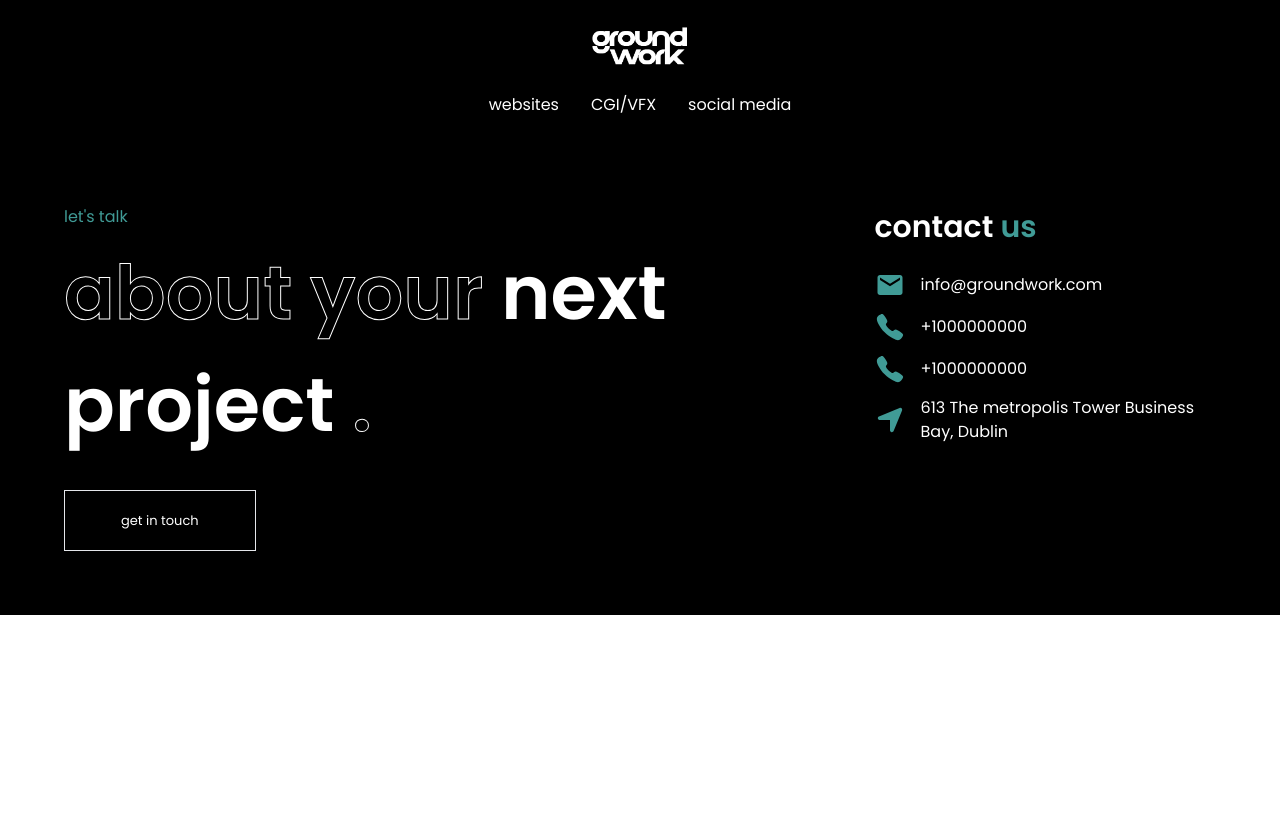
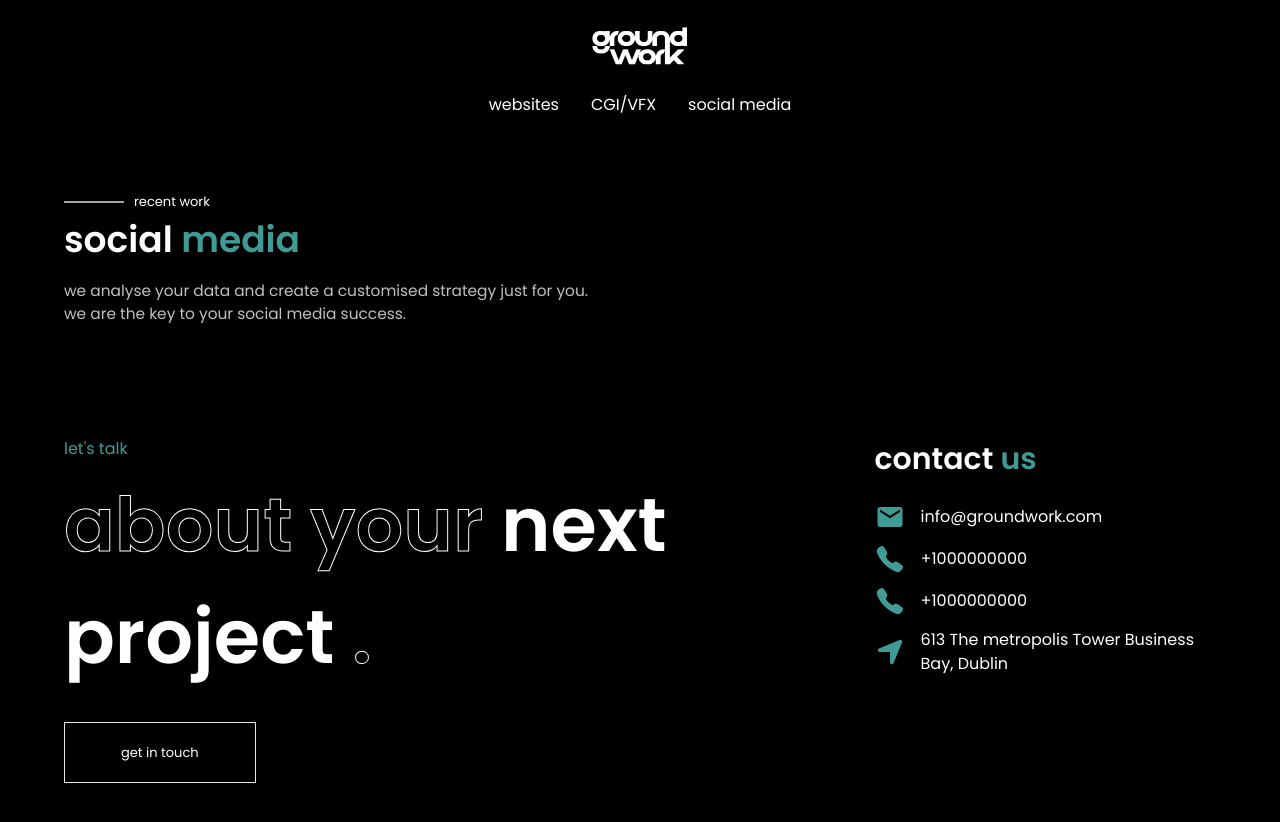
Before and after one commit to istieak-a/ground-work, a React (Vite) app: page /social-media in a window 1280 px wide. Shown: the top 822 px of the page. Before the commit the page ends 800 px from the top, so only its background shows below. Built offline with nearby package versions, Linux system fonts and the light colour scheme.

Commit message:
chore: Add new pages and update header links

```diff
--- a/src/App.jsx
+++ b/src/App.jsx
@@ -3,6 +3,9 @@ import { BrowserRouter, Routes, Route } from 'react-router-dom';
 import Header from './Components/Header/Header';
 import Homepage from './Pages/Homepage/Homepage';
 import Footer from './Components/Footer/Footer';
+import Websites from './Pages/Websites/Websites';
+import SocialMedia from './Pages/SocialMedia/SocialMedia';
+import Cgi from './Pages/Cgi/Cgi';
 
 const App = () => {
   return (
@@ -10,6 +13,9 @@ const App = () => {
       <Header />
       <Routes>
         <Route path="/" element={<Homepage />} />
+        <Route path='/website-projects' element={<Websites />} />
+        <Route path='/social-media' element={<SocialMedia />} />
+        <Route path='/cgi' element={<Cgi />} />
       </Routes>
       <Footer />
     </BrowserRouter>
--- a/src/Components/Header/Header.jsx
+++ b/src/Components/Header/Header.jsx
@@ -1,17 +1,18 @@
 import React from 'react';
 import { RxHamburgerMenu } from "react-icons/rx";
 import logo from "../../assets/logo.png";
+import { Link } from 'react-router-dom';
 
 
 const Header = () => {
   return (
     <div className='bg-black flex md:flex-col md:gap-5 items-center justify-between py-6 px-5'>
         <h1 className='md:hidden'></h1>
-        <img className='w-[110px]' src={logo} alt="logo" />
+        <Link to={'/'}><img className='w-[110px]' src={logo} alt="logo" /></Link>
         <div className='text-white gap-8 text-[16px] font-sans hidden md:flex'>
-          <a href="#" className='hover:text-[#78b6b2] duration-300'>websites</a>
-          <a href="#" className='hover:text-[#78b6b2] duration-300'>CGI/VFX</a>
-          <a href="#" className='hover:text-[#78b6b2] duration-300'>social media</a>
+          <Link to={'/website-projects'} className='hover:text-[#78b6b2] duration-300'>websites</Link>
+          <Link to={'/cgi'} className='hover:text-[#78b6b2] duration-300'>CGI/VFX</Link>
+          <Link to={'/social-media'} className='hover:text-[#78b6b2] duration-300'>social media</Link>
         </div>
         <button className='text-white text-2xl md:hidden'><RxHamburgerMenu /></button>
     </div>
--- /dev/null
+++ b/src/Pages/Cgi/Cgi.jsx
@@ -0,0 +1,14 @@
+import React from 'react'
+
+const Cgi = () => {
+  return (
+    <div className='bg-black'>
+        <div className='flex flex-col gap-2 items-center py-12 px-8 md:py-16 text-white'>
+            <h1 className='text-[30px] font-semibold'>computer <span className='text-primary'>generated imagery</span></h1>
+            <p className='text-[17px] text-[#7A7A7A]'>we help businesses establish a strong and distinctive brand identity with our compelling CGI videos!</p>
+        </div>
+    </div>
+  )
+}
+
+export default Cgi
--- /dev/null
+++ b/src/Pages/SocialMedia/SocialMedia.jsx
@@ -0,0 +1,18 @@
+import React from 'react'
+
+const SocialMedia = () => {
+  return (
+    <div className='bg-black text-white'>
+        <div className='px-8 md:px-16 py-12'>
+            <p className='line-before text-[13px]'>recent work</p>
+            <h1 className='text-[36px] font-semibold'>social <span className='text-primary'>media</span></h1>
+            <p className='text-[15.4px] text-[#C0C0C0] pt-3'>we analyse your data and create a customised strategy just for you.</p>
+            <p className='text-[15.4px] text-[#C0C0C0]'>we are the key to your social media success.</p>
+        </div>
+
+
+    </div>
+  )
+}
+
+export default SocialMedia
--- /dev/null
+++ b/src/Pages/Websites/Websites.jsx
@@ -0,0 +1,18 @@
+import React from 'react'
+
+const Websites = () => {
+  return (
+    <div className='bg-black text-white'>
+        <div className='px-8 md:px-16 py-12'>
+            <p className='line-before text-[13px]'>recent work</p>
+            <h1 className='text-[36px] font-semibold'>web<span className='text-primary'>sites</span></h1>
+            <p className='text-[15.4px] text-[#C0C0C0] pt-3'>we love making you stand out from the endless crowd of websites!</p>
+            <p className='text-[15.4px] text-[#C0C0C0]'>Being like everyone else is boring.</p>
+        </div>
+
+
+    </div>
+  )
+}
+
+export default Websites
```
